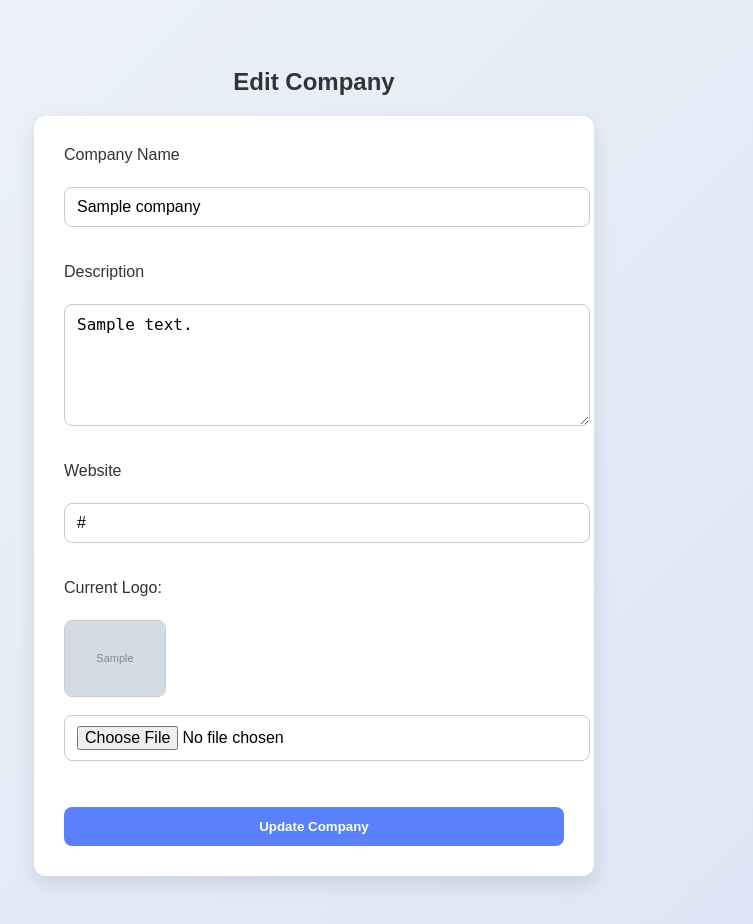
After one commit to ndn-dev579/Placement-Portal, a PHP site: page /Admin/edit-company.php?id=1 in a window 1280 px wide. The commit adds this page. Shown: the whole page, without its empty margins (326-1079 px from the left). Run offline with PHP 8.4, Linux system fonts and the light colour scheme; tables that the repository leaves empty or names only in its code hold one stand-in row (values such as "Sample post"); grey boxes marked "Sample" are stand-in pictures.

Commit message:
worked on Update and delete companies

```diff
--- /dev/null
+++ b/Admin/edit-company.php
@@ -0,0 +1,165 @@
+<?php
+require_once '../db-functions.php';
+
+if (!isset($_GET['id'])) {
+    echo "No company ID provided.";
+    exit;
+}
+
+$id = intval($_GET['id']);
+$company = getCompanyById($id);
+
+if (!$company) {
+    echo "Company not found.";
+    exit;
+}
+
+if ($_SERVER['REQUEST_METHOD'] === 'POST') {
+    $name = $_POST['name'];
+    // $title = $_POST['title'];
+    $description = $_POST['description'];
+    $website = $_POST['website'];
+    $existing_logo = $_POST['existing_logo'];
+
+    // Handle new logo upload (optional)
+    $logo_path = $existing_logo; // default to existing
+    if (isset($_FILES['logo']) && $_FILES['logo']['error'] === 0) {
+        $uploadDir = "../uploads/logo/";
+        $newLogoName = basename($_FILES['logo']['name']);
+        $newLogoPath = $uploadDir . $newLogoName;
+
+        if (move_uploaded_file($_FILES['logo']['tmp_name'], $newLogoPath)) {
+            $logo_path = "uploads/logo/" . $newLogoName;
+        }
+    }
+
+    if (updateCompany($id, $name, $description, $website, $logo_path)) {
+        echo "✅ Company updated successfully. <a href='company-list.php'>Go back</a>";
+    } else {
+        echo "❌ Failed to update company.";
+    }
+    exit;
+}
+?>
+
+<!-- HTML form -->
+<!DOCTYPE html>
+<html lang="en">
+
+<head>
+    <meta charset="UTF-8">
+    <meta name="viewport" content="width=device-width, initial-scale=1.0">
+    <title>Update company</title>
+    <style>
+        body {
+            font-family: 'Poppins', sans-serif;
+            background: linear-gradient(135deg, #f0f4f8, #d9e4f5);
+            display: flex;
+            flex-direction: column;
+            align-items: center;
+            padding: 40px;
+
+        }
+
+        h2 {
+            color: #333;
+            margin-bottom: 20px;
+        }
+
+        form {
+            background: #fff;
+            padding: 30px;
+            border-radius: 12px;
+            box-shadow: 0 8px 20px rgba(0, 0, 0, 0.1);
+            width: 100%;
+            max-width: 500px;
+            display: flex;
+            flex-direction: column;
+            /* gap: 15px; */
+
+        }
+
+        label {
+            font-weight: 500;
+            margin-bottom: 5px;
+            color: #333;
+        }
+
+        input[type="text"],
+        input[type="url"],
+        input[type="file"],
+        textarea {
+            padding: 10px 12px;
+            border: 1px solid #ccc;
+            border-radius: 8px;
+            font-size: 16px;
+            outline: none;
+            transition: border 0.3s;
+            width: 100%;
+        }
+
+        input[type="text"]:focus,
+        input[type="url"]:focus,
+        input[type="file"]:focus,
+        textarea:focus {
+            border-color: #5a80fb;
+        }
+
+        textarea {
+            resize: vertical;
+            min-height: 100px;
+        }
+
+        img {
+            max-width: 100px;
+            border-radius: 8px;
+            border: 1px solid #ccc;
+        }
+
+        input[type="submit"] {
+            margin-top: 10px;
+            padding: 12px;
+            background-color: #5a80fb;
+            color: white;
+            font-weight: 600;
+            border: none;
+            border-radius: 8px;
+            cursor: pointer;
+            transition: background 0.3s ease;
+        }
+
+        input[type="submit"]:hover {
+            background-color: #163cb0;
+        }
+    </style>
+
+</head>
+
+<body>
+
+
+    <h2>Edit Company</h2>
+    <form method="POST" enctype="multipart/form-data">
+        <input type="hidden" name="id" value="<?= htmlspecialchars($company['id']) ?>">
+        <input type="hidden" name="existing_logo" value="<?= htmlspecialchars($company['logo_path']) ?>">
+
+        <label>Company Name</label><br>
+        <input type="text" name="name" value="<?= htmlspecialchars($company['name']) ?>" required><br><br>
+
+        <label>Description</label><br>
+        <textarea name="description"><?= htmlspecialchars($company['description']) ?></textarea><br><br>
+
+        <label>Website</label><br>
+        <input type="url" name="website" value="<?= htmlspecialchars($company['website']) ?>"><br><br>
+
+        <label>Current Logo:</label><br>
+        <?php if (!empty($company['logo_path'])): ?>
+            <img src="../uploads/logo/<?= htmlspecialchars($company['logo_path']) ?>" alt="Company Logo" width="100"><br>
+        <?php endif; ?>
+        <input type="file" name="logo"><br><br>
+
+        <input type="submit" value="Update Company">
+    </form>
+</body>
+
+</html>
--- a/db-functions.php
+++ b/db-functions.php
@@ -112,6 +112,28 @@ function getCompanyById($id) {
     return $company;
 }
 
+function updateCompany($id, $name, $description, $website, $logo_path) {
+    $conn = getConnection();
+    $stmt = mysqli_prepare($conn,"UPDATE companies SET name = ?, description = ?, website = ?, logo_path = ? WHERE id = ?");
+    mysqli_stmt_bind_param($stmt,"ssssi", $name,  $description, $website, $logo_path, $id);
+    $success = mysqli_stmt_execute($stmt);
+    mysqli_stmt_close($stmt);
+    return $success;
+}
+
+function deleteCompany($id){
+    $conn=getConnection();
+    $sql="DELETE FROM companies WHERE id=?;";
+    $stmt=mysqli_prepare($conn,$sql) ;
+    mysqli_stmt_bind_param($stmt,"i",$id);
+    $success = mysqli_stmt_execute($stmt);
+    mysqli_stmt_close($stmt);
+    return $success;
+
+}
+
+
+
 // --- Job Application Functions ---
 function applyToJob($job_id, $student_id) {
     $conn = getConnection();
@@ -197,7 +219,4 @@ function updateRejectedStudentBasic($student_id, $prn, $dob, $id_card_path) {
     return $success;
 }
 
-
-
-
 ?>
```
Also changed, not shown: Admin/company-list.php (+7 -4 lines), Admin/delete-company.php (added, +24 -0 lines), Admin/post-jobs.php (added).
